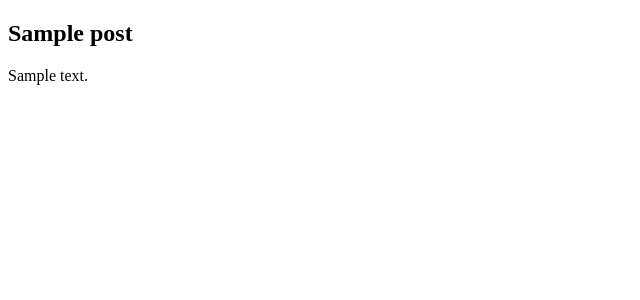
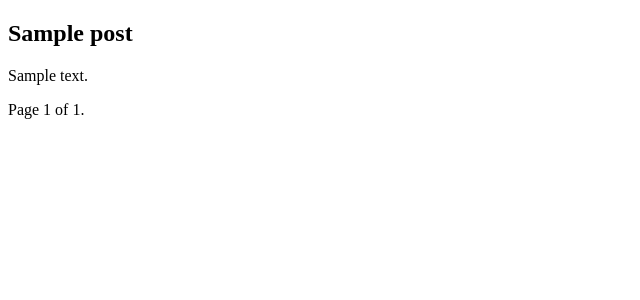
Before and after one commit to Stuartpkd/Tarraing, a Django app: page / in a window 1280 px wide. Shown: the part 150-450 px from the top of the page, without its empty margins (0-640 px from the left). Run offline with Django 3.2, Linux system fonts and the light colour scheme; tables that the repository leaves empty hold one stand-in row (values such as "Sample post").

Commit message:
Add code to display multiple brush posts on the home page

```diff
--- a/brush_app/views.py
+++ b/brush_app/views.py
@@ -5,6 +5,5 @@ from .models import Post
 
 class PostList(generic.ListView):
     model = Post
-    queryset = Post.objects.filter(status=1).order_by('-created_on')
     template_name = 'index.html'
     paginate_by = 6
--- a/templates/index.html
+++ b/templates/index.html
@@ -8,7 +8,7 @@
         <!-- Brush Entries Column -->
         <div class="">
             <div class="">
-                <div class="post-list">
+                <div class="">
                     {% for post in object_list %}
                     <div class="post">
                         <h2>{{ post.title }}</h2>
@@ -16,13 +16,24 @@
                     </div>
                     {% endfor %}
                 </div>
-                <div>
-                    <div>
+                <!-- Pagination Links -->
+                <div class="pagination">
+                    <span class="step-links">
+                        {% if page_obj.has_previous %}
+                        <a href="?page=1">&laquo; first</a>
+                        <a href="?page={{ page_obj.previous_page_number }}">previous</a>
+                        {% endif %}
 
-                    </div>
+                        <span class="current">
+                            Page {{ page_obj.number }} of {{ page_obj.paginator.num_pages }}.
+                        </span>
+
+                        {% if page_obj.has_next %}
+                        <a href="?page={{ page_obj.next_page_number }}">next</a>
+                        <a href="?page={{ page_obj.paginator.num_pages }}">last &raquo;</a>
+                        {% endif %}
+                    </span>
                 </div>
+                {% endblock %}
+
             </div>
-
-        </div>
-
-        {%endblock%}
```
